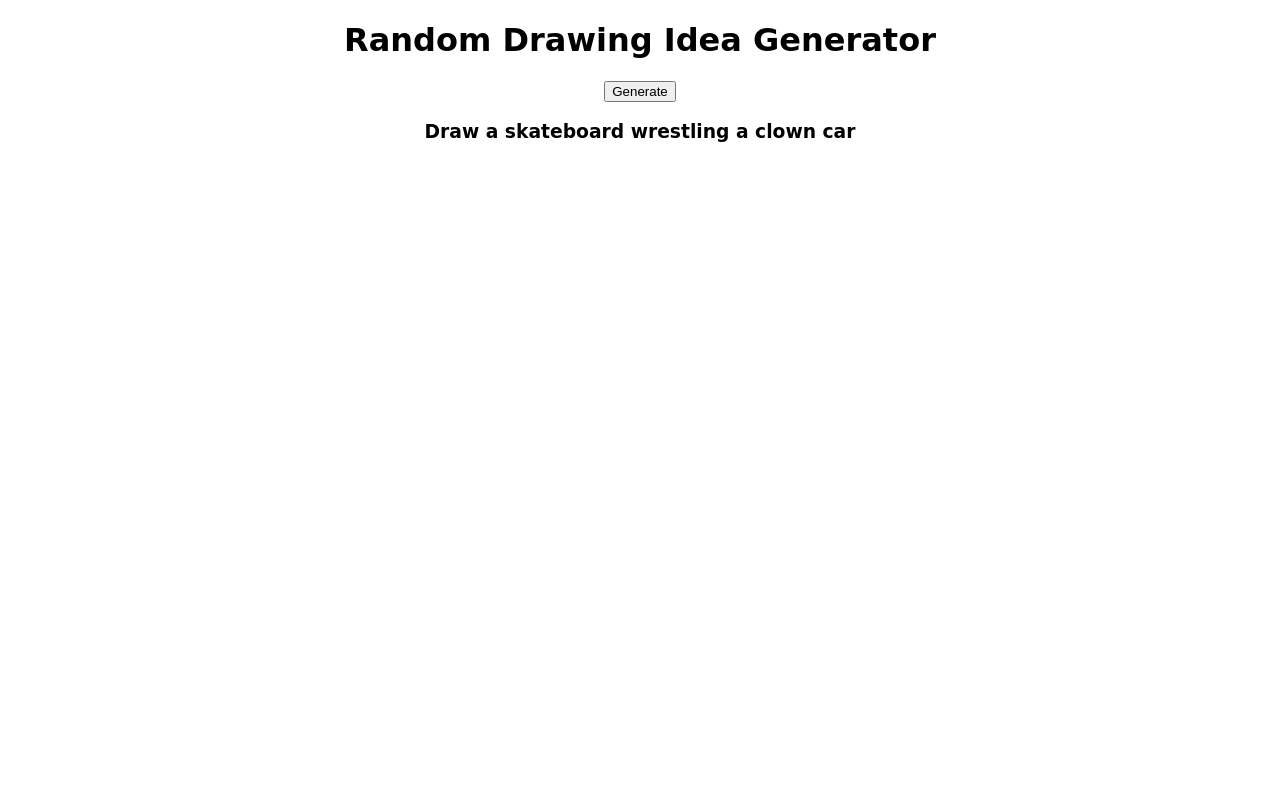
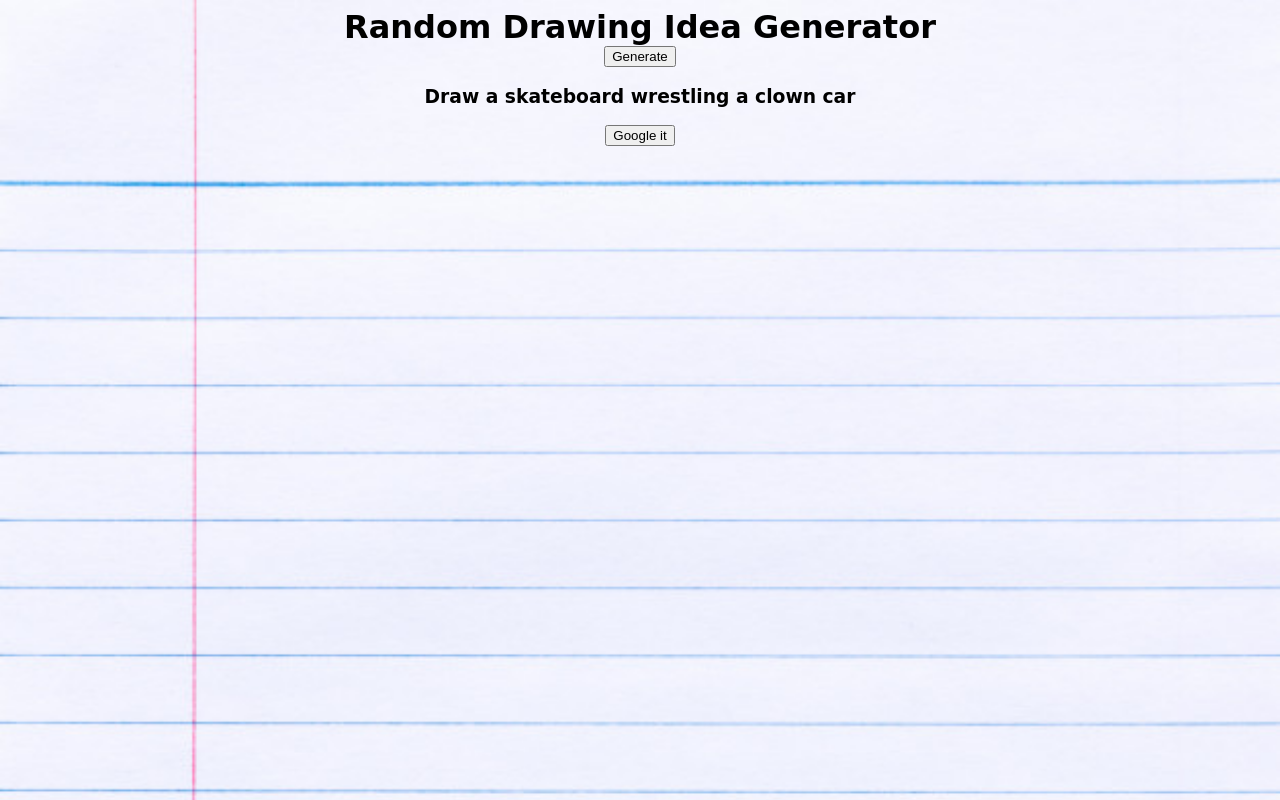
Before and after one commit to dobbe2/DrawThis, a plain HTML site: page index.html in a window 1280 px wide. Both pictures are taken after a click on the button "Generate". Drawn offline with Linux system fonts and the light colour scheme; a web font is replaced by a local one.

Commit message:
added search functionality to answer on google

```diff
--- a/assets/styles.css
+++ b/assets/styles.css
@@ -1,12 +1,22 @@
 body{
     font-family: 'Corben', cursive;
+    background-image: url("./images/notebookPaper.jpeg");
+    background-size: 100%;
 }
+
+
 
 #title, #button-div {
     display: flex;
     align-items: center;
     justify-content: center;
 
+}
+
+#title {
+    width: 70%;
+    margin: auto;
+    text-align: center;
 }
 
 #random-answer {
--- a/script.js
+++ b/script.js
@@ -4,7 +4,7 @@ let answerDiv = document.body.querySelector("#random-answer");
 
 //creating arrays of random values to use for page
 let subjectOne= ["dinosaur", "cow", "race car", "sun", "mouse", "baby", "basketball", "gladiator", "ice cream truck", "fish", "spaceship", "zombie", "skateboard"];
-let actionOne= ["eating", "fighting", "flying", "tackling", "smelling", "jumping over", "cooking", "wrestling", "tickling", "scratching", "watching a movie with", "coloring", "sleeping with", "" ];
+let actionOne= ["eating", "fighting", "flying", "tackling", "smelling", "jumping over", "cooking", "wrestling", "tickling", "scratching", "watching a movie with", "coloring", "sleeping with", "singing to" ];
 let subjectTwo= ["a clown car", "a nerf gun", "a swimming pool", "a jellyfish", "a taco", "a dog", "a stoplight"];
 
 let generatedAnswer = [];
@@ -22,8 +22,21 @@ generateButton.addEventListener("click", function(){
     drawingIdea.setAttribute("class", "picture")
     //add the text value of generatedAnswer to the H3 element
     drawingIdea.innerHTML = `Draw a ` + generatedAnswer;
+    //create button to search image on google
+    let searchButton = document.createElement("button");
+    //set ID of button
+    searchButton.setAttribute("id", drawingIdea)
+    //Set text content of button
+    searchButton.textContent = 'Google it';
+    //a click event listener for button
+    searchButton.addEventListener("click", function() {
+        console.log("Button Clicked!");
+        //open new tab and search answer on google
+        window.open('http://google.com/search?q=' + randomAnswer)
+    })
+
     //add the h3 to the page
-    answerDiv.prepend(drawingIdea)
+    answerDiv.prepend(drawingIdea, searchButton)
     console.log(randomAnswer);
     console.log(generatedAnswer);
 
```
Also changed, not shown: assets/images/notebookPaper.jpeg (added).
